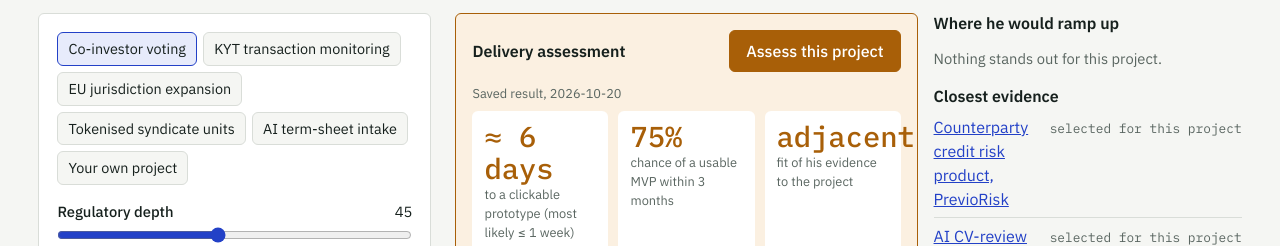
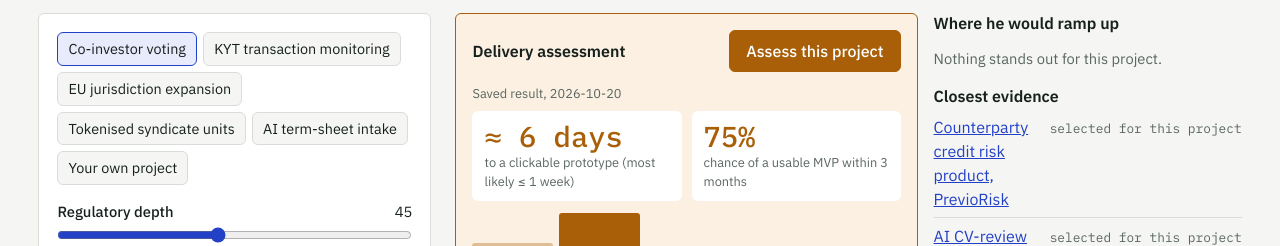
Before and after one commit to Amarows/hire-alexey, a website: page docs/leva/index.html in a window 1280 px wide. Shown: the part 476-722 px from the top of the page. Drawn offline with Linux system fonts and the light colour scheme.

Commit message:
Drop the fit tile from the delivery assessment (two metrics)
Co-Authored-By: Claude Opus 5.5 <noreply@anthropic.com>
Claude-Session: https://claude.ai/code/session_01A8YNfuyghtnwh69SK8rj6D

```diff
--- a/docs/js/app.js
+++ b/docs/js/app.js
@@ -1,5 +1,5 @@
-import { DIMS, clampSliders, pickEvidence, activeGaps } from "./matcher.js?v=4";
-import { WORKER_URL } from "./config.js?v=4";
+import { DIMS, clampSliders, pickEvidence, activeGaps } from "./matcher.js?v=5";
+import { WORKER_URL } from "./config.js?v=5";
 
 const ROLE_ID = document.documentElement.dataset.role || "leva";
 const $ = (id) => document.getElementById(id);
@@ -21,7 +21,6 @@ const store = {
 // Must match JEV_QUESTIONS_VERSION and time_to_prototype.criteria in worker/src/prompts.js.
 const QUESTIONS_VERSION = "2026-10-20.3";
 const BANDS = ["≤ 2 days", "≤ 1 week", "2–3 weeks", "1–2 months", "longer"];
-const FIT_LEVELS = ["none", "adjacent", "partial", "strong", "direct"];
 const RISK_LABELS = {
   domain: "domain knowledge", regulatory: "regulatory approval", stakeholders: "aligning stakeholders",
   build: "the build itself", scope: "unclear scope", none: "none stands out",
@@ -202,8 +201,7 @@ function showAssessment(res, source) {
     el("p", { class: "src", text: source === "saved" ? `Saved result${when ? `, ${when.slice(0, 10)}` : ""}` : "Live result" }),
     el("div", { class: "metrics" },
       metric(fmtTime(d.expected_weeks), `to a clickable prototype (most likely ${band})`),
-      metric(pct(d.p_mvp), "chance of a usable MVP within 3 months"),
-      metric(d.fit_level != null ? FIT_LEVELS[Math.round(d.fit_level)] : "–", "fit of his evidence to the project")),
+      metric(pct(d.p_mvp), "chance of a usable MVP within 3 months")),
     bars, labels,
     el("p", { class: "riskline" }, el("b", { text: "Main risk: " }), d.main_risk ? RISK_LABELS[d.main_risk] || d.main_risk : "–"));
   if (res.state && res.questions) {
--- a/docs/leva/index.html
+++ b/docs/leva/index.html
@@ -104,7 +104,7 @@ details.proj summary{cursor:pointer;font-size:.9rem;color:var(--muted);margin-to
 .assess{border:1px solid var(--amber);background:var(--amber-soft);border-radius:var(--r);padding:16px}
 .assess .head{display:flex;flex-wrap:wrap;gap:8px 16px;align-items:center;justify-content:space-between;margin-bottom:12px}
 .assess .src{font-size:.8rem;color:var(--muted);margin:0 0 8px}
-.metrics{display:grid;grid-template-columns:repeat(3,minmax(0,1fr));gap:10px}
+.metrics{display:grid;grid-template-columns:repeat(2,minmax(0,1fr));gap:10px}
 @media (max-width:560px){.metrics{grid-template-columns:1fr}}
 .metric{background:var(--sheet);border-radius:var(--r);padding:10px 12px}
 .metric .v{font:500 1.8rem/1.1 var(--mono);color:var(--amber)}
@@ -289,6 +289,6 @@ footer{padding-block:24px;color:var(--muted);font-size:.82rem}
 
 <footer><div class="wrap">Public facts only. LEVA's context is from leva.pe and the public job posting. Alexey's own page; not affiliated with LEVA. Contact: <span id="email"></span></div></footer>
 
-<script type="module" src="../js/app.js?v=4"></script>
+<script type="module" src="../js/app.js?v=5"></script>
 </body>
 </html>
```
